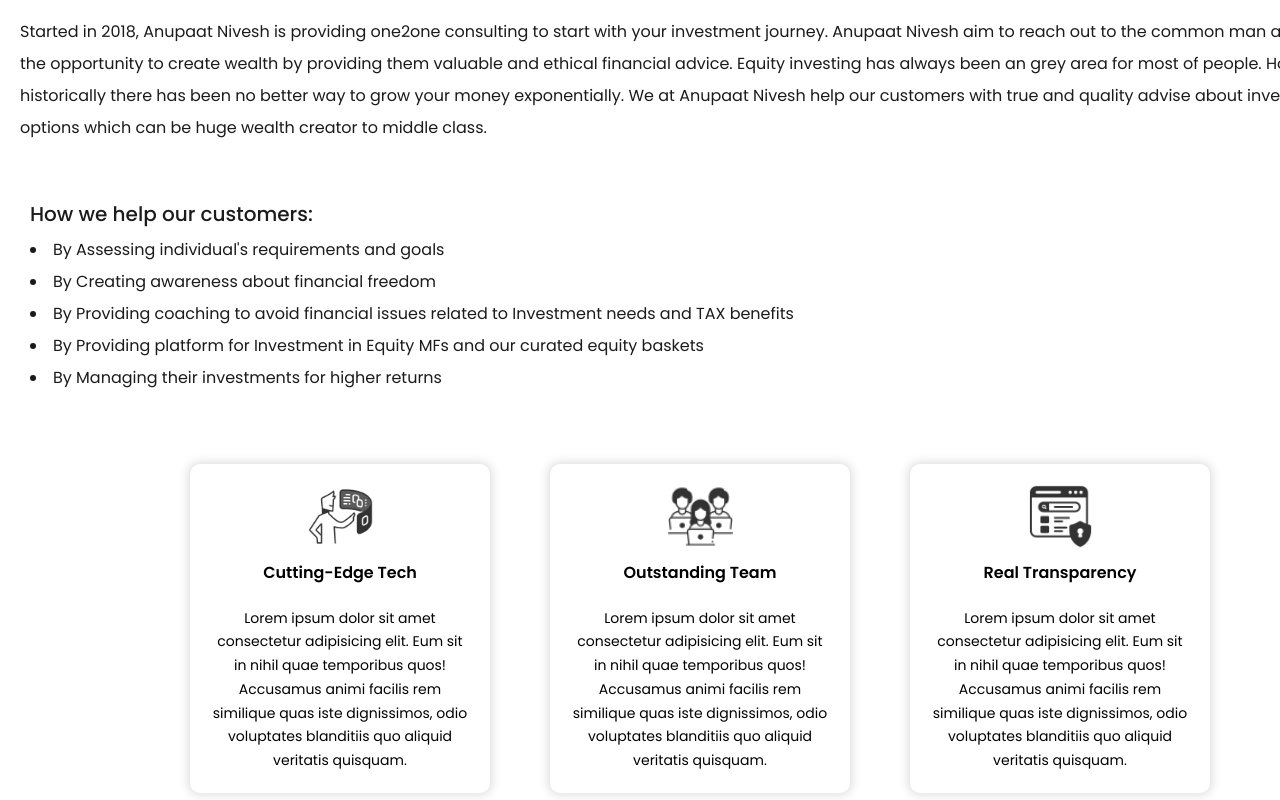
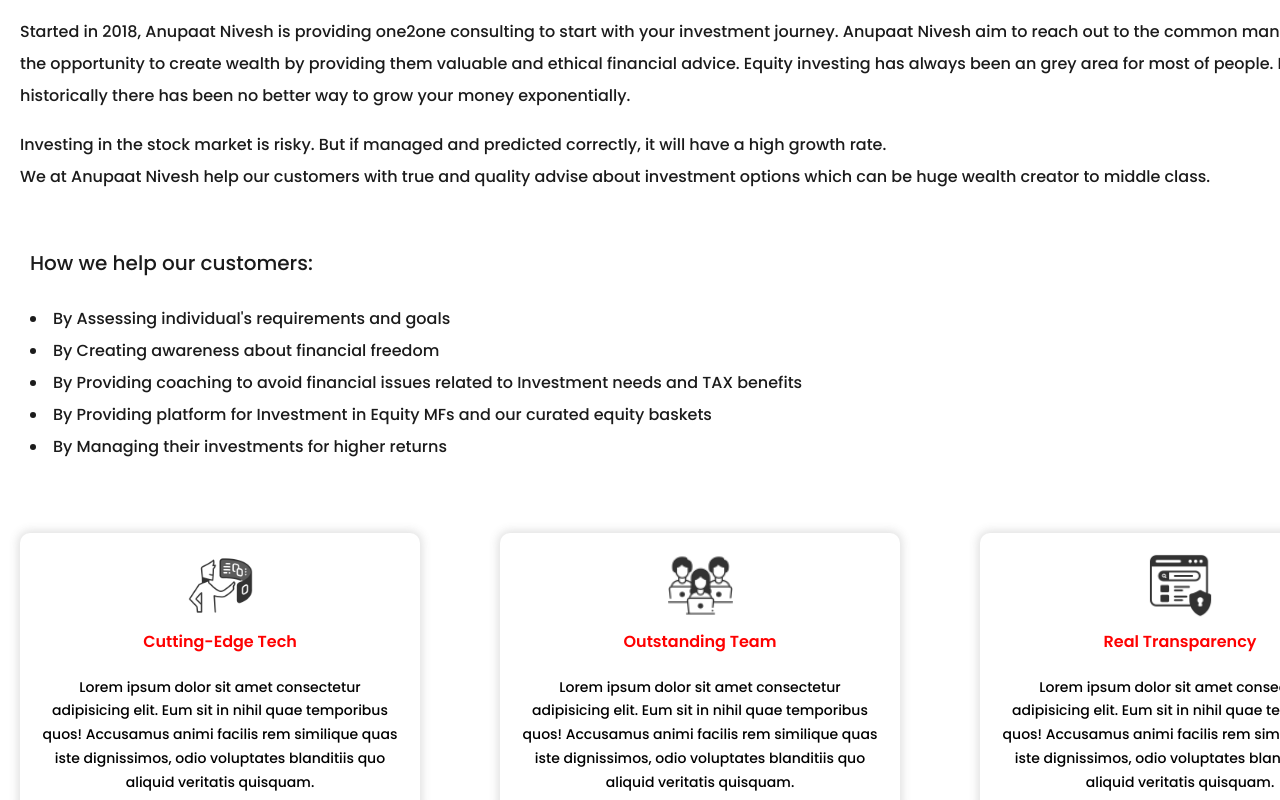
Before and after one commit to Anupaat-Nivesh/Anupaat-Nivesh, a React (Create React App) app: page /home in a window 1280 px wide. Shown: the part 880-1680 px from the top of the page. Built offline with nearby package versions, Linux system fonts and the light colour scheme.

Commit message:
updated testimonial one

```diff
--- a/src/containers/about/About.jsx
+++ b/src/containers/about/About.jsx
@@ -12,14 +12,18 @@
             </div>
 
             <div className='aboutus-description-section '>
-                <p className='section-description aboutus-description'> Started in 2018, Anupaat Nivesh is providing one2one consulting to start with your investment journey. Anupaat Nivesh aim to reach out to the common man and extend the opportunity to create wealth by providing them valuable and ethical financial advice. Equity investing has always been an grey area for most of people. However, historically there has been no better way to grow your money exponentially. We at Anupaat Nivesh help our customers with true and quality advise about investment options which can be huge wealth creator to middle class.</p>
+                <p className='section-description aboutus-description'> Started in 2018, Anupaat Nivesh is providing one2one consulting to start with your investment journey. Anupaat Nivesh aim to reach out to the common man and extend the opportunity to create wealth by providing them valuable and ethical financial advice. Equity investing has always been an grey area for most of people. However, historically there has been no better way to grow your money exponentially.
+                </p>
+                <br></br>
+                <p className='section-description aboutus-description'>Investing in the stock market is risky. But if managed and predicted correctly, it will have a high growth rate.</p>
+                <p className='section-description aboutus-description'>We at Anupaat Nivesh help our customers with true and quality advise about investment options which can be huge wealth creator to middle class.</p>
 
                 <div className='aboutus-description-points'>
-                    <h3 className='secondary-heading'>How we help our customers:</h3>
+                    <h2 className='secondary-heading'>How we help our customers:</h2><br></br>
                     <ul className='section-description aboutus-points'>
                         <li>By Assessing individual's requirements and goals</li>
                         <li>By Creating awareness about financial freedom</li>
-                        <li> By Providing coaching to avoid financial issues related to Investment needs and TAX benefits</li>
+                        <li>By Providing coaching to avoid financial issues related to Investment needs and TAX benefits</li>
                         <li>By Providing platform for Investment in Equity MFs and our curated equity baskets</li>
                         <li>By Managing their investments for higher returns</li>
                     </ul>
@@ -28,17 +32,17 @@
                 <div className='aboutus-description-section2'>
                     <div className='aboutus-description-block'>
                         <img src={tech} alt="tech-icon" className='description-block-img' />
-                        <h4 className='block-heading'>Cutting-Edge Tech</h4>
+                        <h3 className='block-heading'>Cutting-Edge Tech</h3>
                         <p className='block-description'>Lorem ipsum dolor sit amet consectetur adipisicing elit. Eum sit in nihil quae temporibus quos! Accusamus animi facilis rem similique quas iste dignissimos, odio voluptates blanditiis quo aliquid veritatis quisquam.</p>
                     </div>
                     <div className='aboutus-description-block'>
                         <img src={team} alt="team-icon" className='description-block-img' />
-                        <h4 className='block-heading'>Outstanding Team</h4>
+                        <h3 className='block-heading'>Outstanding Team</h3>
                         <p className='block-description'>Lorem ipsum dolor sit amet consectetur adipisicing elit. Eum sit in nihil quae temporibus quos! Accusamus animi facilis rem similique quas iste dignissimos, odio voluptates blanditiis quo aliquid veritatis quisquam.</p>
                     </div>
                     <div className='aboutus-description-block'>
                         <img src={transparency} alt="transparency-icon" className='description-block-img' />
-                        <h4 className='block-heading'>Real Transparency</h4>
+                        <h3 className='block-heading'>Real Transparency</h3>
                         <p className='block-description'>Lorem ipsum dolor sit amet consectetur adipisicing elit. Eum sit in nihil quae temporibus quos! Accusamus animi facilis rem similique quas iste dignissimos, odio voluptates blanditiis quo aliquid veritatis quisquam.</p>
                     </div>
 
--- a/src/containers/about/about.css
+++ b/src/containers/about/about.css
@@ -3,6 +3,7 @@
 
 .aboutus-description-section {
   margin-top: 4rem;
+  font-weight: 500;
 }
 
 
@@ -13,7 +14,7 @@
 .aboutus-description-section2 {
   margin-top: 6rem;
   display: flex;
-  gap: 6rem;
+  gap: 8rem;
   width: 100%;
   align-items: center;
   justify-content: center;
@@ -30,17 +31,19 @@
   padding: 2rem;
   gap: 1rem;
   border-radius: 1rem;
-  width: 30rem;
+  width: 50rem;
   text-align: center;
 
 }
 
 .description-block-img {
   width: 65px;
+  color: #FE0101;
 }
 
 .block-heading {
   font-size: 1.6rem;
+  color: #FE0101;
 }
 .block-description{
   font-size: 1.4rem;
--- a/src/containers/home/Home.jsx
+++ b/src/containers/home/Home.jsx
@@ -5,6 +5,7 @@
 import {Testimonials} from '../testimonials/Testimonials';
 import Whyanupaat from '../whyanupaat/Whyanupaat';
 import About from '../about/About';
+/*import offerings from '../offerings/offerings';*/
 import Contact from '../../components/contact/Contact';
 import { OurApp } from '../../components';
 
--- a/src/containers/testimonials/testimonials.css
+++ b/src/containers/testimonials/testimonials.css
@@ -32,14 +32,14 @@
 .testimonial__text {
     margin: 1rem 1rem;
     text-align: left;
-    font-size: 11px;
+    font-size: 14px;
     font-weight: 500;
 
 }
 
 .testimonial_avatar {
-    width: 10rem;
-    height: 10rem;
+    width: 15rem;
+    height: 15rem;
     overflow: hidden;
     position: relative;
     margin-top: -1.5rem;
@@ -72,8 +72,8 @@
 .swiper-slide {
     background-position: center;
     background-size: cover;
-    width: 310px;
-    height: 360px;
+    width: 400px;
+    height: 400px;
     border-radius: 2rem;
     object-fit: cover;
     box-shadow: 5px 3px 5px 5px grey;
@@ -88,7 +88,7 @@
     display: block;
     width: 100%;
     height: 100%;
-    border-radius: 8rem;
+    border-radius: 10rem;
     object-fit: cover;
 
 }
--- a/src/data.js
+++ b/src/data.js
@@ -76,9 +76,9 @@
 export const testimonials = [
     {
         id: 1,
-        name: "A",
-        quote: "Lorem ipsum dolor sit amet consectetur adipisicing elit. Praesentium ipsam facere ea a laboriosam sed? Quod vel voluptates a! Maxime minima cumque aut? In expedita numquam consectetur non officia iusto.",
-        job: "Student",
+        name: "Swati Vashisth",
+        quote: 'I went on a saving spree with Anupaat Nivesh with the exact emotion as my Nani had whilst keeping bucks in kitchen containers. I have been a part of Anupaat Nivesh for more than a year now, and I had always found them taking my calls on high priority no matter how naive my context has been. So appreciative and grateful for the service AN provided!',
+        job: "Lecturer",
         avatar: Avatar1,
     },
     {
```
Also changed, not shown: src/assets/AN_Website_3-1.png (deleted), src/assets/avatar1.jpg, 2 other files (tests, documents, lock files or other folders).
